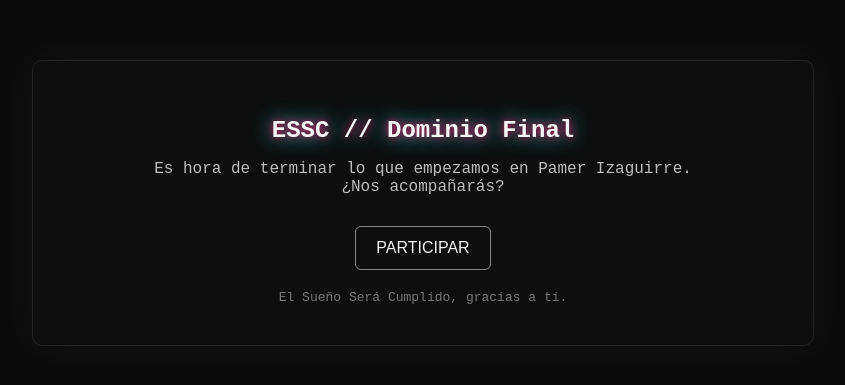
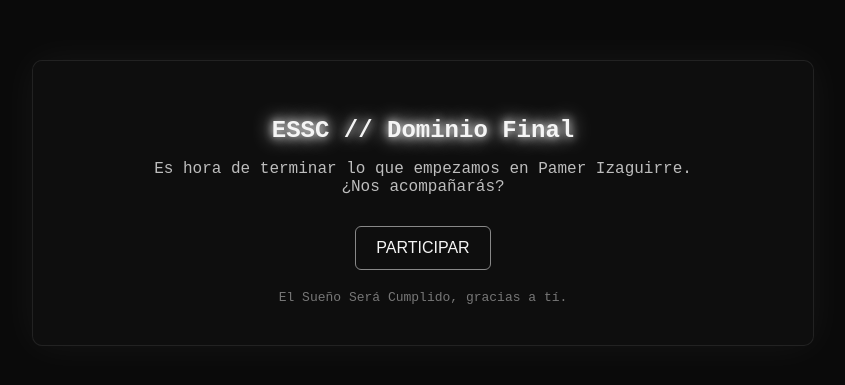
Before and after one commit to elsuenoseracumplido/dominiofinal, a plain HTML site: page index.html in a window 1280 px wide. Shown: the part 197-582 px from the top of the page, without its empty margins (217-1062 px from the left). Drawn offline with Linux system fonts and the light colour scheme.

Commit message:
Update index.html

```diff
--- a/index.html
+++ b/index.html
@@ -3,7 +3,7 @@
 <head>
   <meta charset="utf-8" />
   <meta name="viewport" content="width=device-width, initial-scale=1" />
-  <title>ESSC // Nodo Activo</title>
+  <title>ESSC // Pamer</title>
   <style>
     body {
       margin: 0;
@@ -32,7 +32,7 @@
     h1 {
       font-size: 24px;
       margin-bottom: 10px;
-      text-shadow: 0 0 10px #ff0055, 0 0 20px #00fff7;
+      text-shadow: 0 0 10px #ffffff, 0 0 20px #ffffff;
     }
 
     p {
```
